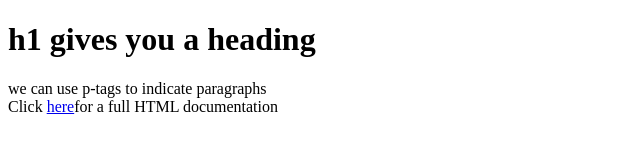
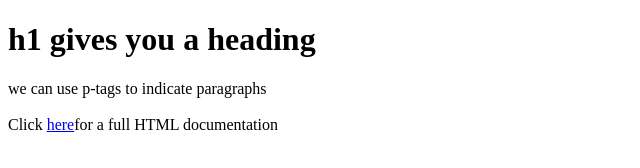
Before and after one commit to vivianzhang61/-ACM-W-Github-Workshop, a plain HTML site: page index.html in a window 1280 px wide. Shown: the whole page, without its empty margins (0-640 px from the left). Drawn offline with Linux system fonts and the light colour scheme.

Commit message:
Update index.html

```diff
--- a/index.html
+++ b/index.html
@@ -5,7 +5,8 @@
 <body>
   <h1>h1 gives you a heading</h1>
   <p>
-  we can use p-tags to indicate paragraphs <br>
+  we can use p-tags to indicate paragraphs <br><br>
+
   Click <a href="http://www.w3schools.com/html/default.asp">here</a>for a full HTML documentation<br>
   </p>
 </body>
```
